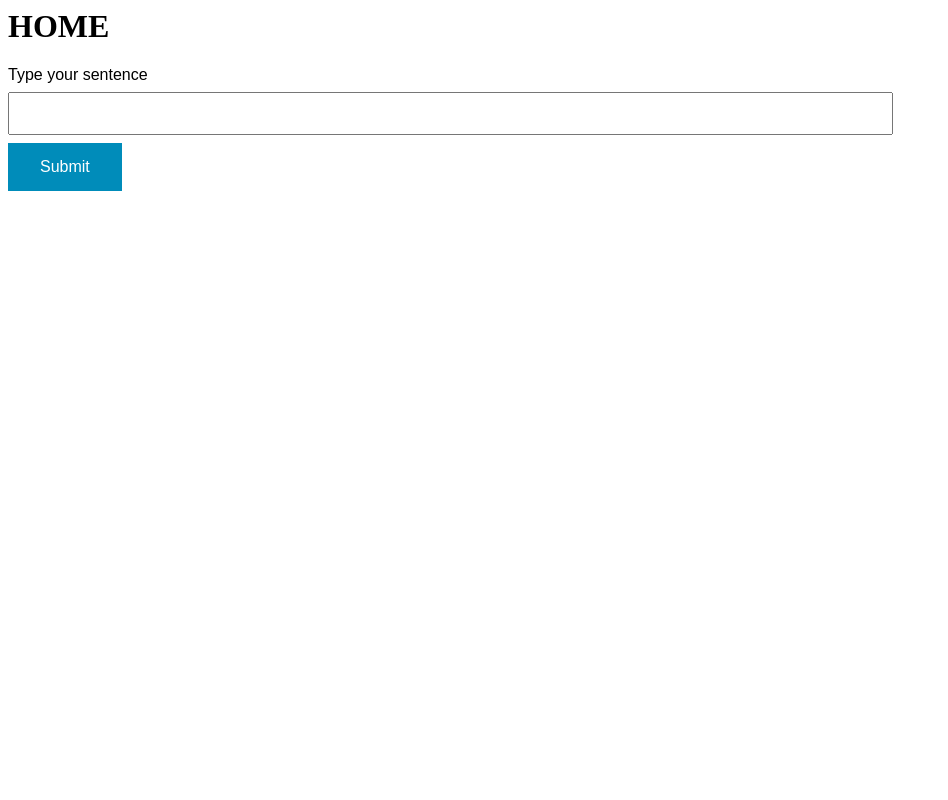
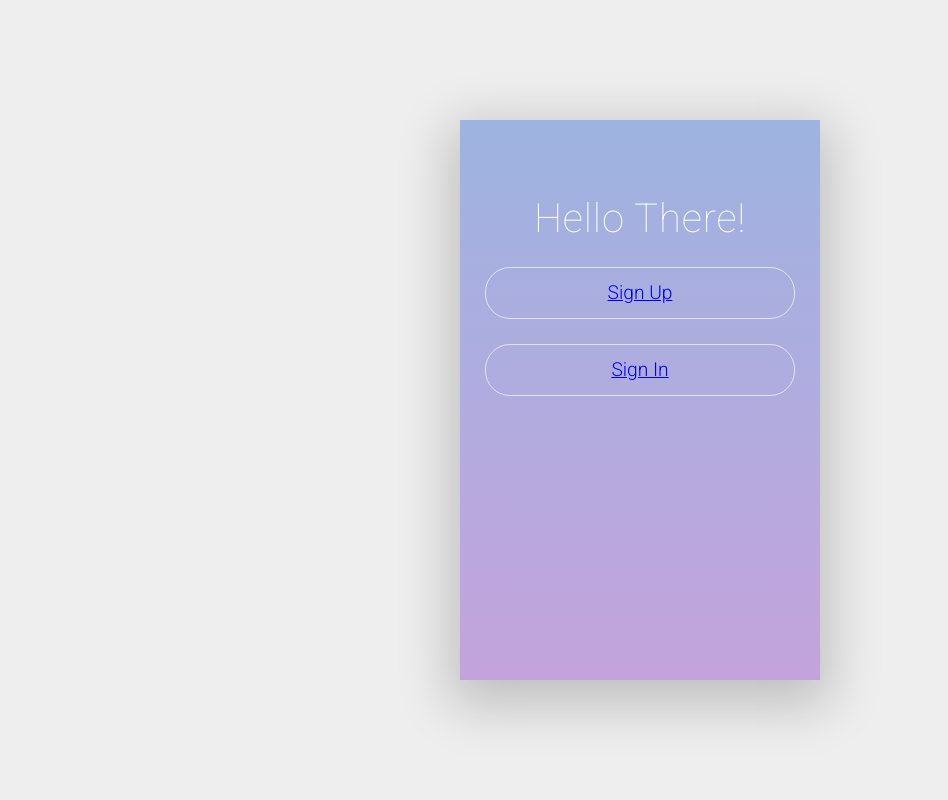
Before and after one commit to iHarMan/presc-gen, a Django app: page / in a window 1280 px wide. Shown: the whole page, without its empty margins (0-948 px from the left). Run offline with Django 3.2, Linux system fonts and the light colour scheme.

Commit message:
home and landing done

```diff
--- a/presc/templates/presc/index.html
+++ b/presc/templates/presc/index.html
@@ -4,16 +4,27 @@
 	<meta charset="UTF-8">
 	<meta http-equiv="X-UA-Compatible" content="IE=edge">
 	<meta name="viewport" content="width=device-width, initial-scale=1.0">
-	<title>Document</title>
-	<link rel="stylesheet" href="{% static 'presc/styles.css' %}">
+	<title>Landing</title>
+	<link rel="stylesheet" href="{% static 'presc/register.css' %}">
 </head>
 <body>
-	<h1>HOME</h1>
-	<form method="post">
-		{% csrf_token %}
-		<label for="sent" id="text">Type your sentence</label><br>
-		<input type="text" id="sent" name="sent" /><br>
-		<input type="submit" id="button"></input>
-	</form>
+
+	<div class='bold-line'></div>
+	<div class='container'>
+	<div class='window'>
+		<div class='overlay'></div>
+		<div class='content'>
+		<div class='welcome'>Hello There!</div>
+		<div class='input-fields'>
+
+			<form method="post">
+				{% csrf_token %}
+				<div><button type="submit" id="button" class='ghost-round full-width'><a href="{% url 'register' %}">Sign Up</a></button></div>
+				<div><button type="submit" id="button" class='ghost-round full-width'><a href="{% url 'login' %}">Sign In</a></button></div>
+			</form>
+		</div>
+		</div>
+	</div>
+	</div>
 </body>
 </html>
--- a/presc/templates/presc/login.html
+++ b/presc/templates/presc/login.html
@@ -4,7 +4,7 @@
 	<meta charset="UTF-8">
 	<meta http-equiv="X-UA-Compatible" content="IE=edge">
 	<meta name="viewport" content="width=device-width, initial-scale=1.0">
-	<title>Document</title>
+	<title>Login</title>
 	<link rel="stylesheet" href="{% static 'presc/register.css' %}">
 </head>
 <body>
@@ -46,7 +46,7 @@
 					</li>
 					<br>
 				</ul>
-				<div><button type="submit" id="button" class='ghost-round full-width'>Login</button></div>
+				<div><button type="submit" id="button" class='ghost-round full-width'>LogIn</button></div>
 			</form>
 				<a href="{% url 'register'%}">Don't have an account? Sign up here.</a>
 				<br><br>
--- a/presc/templates/presc/register.html
+++ b/presc/templates/presc/register.html
@@ -4,7 +4,7 @@
 	<meta charset="UTF-8">
 	<meta http-equiv="X-UA-Compatible" content="IE=edge">
 	<meta name="viewport" content="width=device-width, initial-scale=1.0">
-	<title>Document</title>
+	<title>Register</title>
 	<link rel="stylesheet" href="{% static 'presc/register.css' %}">
 </head>
 <body>
--- a/presc/urls.py
+++ b/presc/urls.py
@@ -2,7 +2,7 @@ from django.urls import path
 from .views import *
 
 urlpatterns = [
-    path('', nlp, name='algo'),
+    path('', landing, name='landing'),
     path('home/', home, name='home'),
     path('register/', register, name='register'),
     path('login/', login, name='login')
--- a/presc/views.py
+++ b/presc/views.py
@@ -6,6 +6,9 @@ from .models import Profile
 from django.contrib.auth.models import User
 from nltk import word_tokenize
 import pandas as pd
+
+def landing(request):
+	return render(request, "presc/index.html")
 
 def register(request):
 	if request.method == 'POST':
@@ -38,15 +41,12 @@ def login(request):
 		user = auth.authenticate(request, username=username, password=password)
 		if user is not None:
 			auth.login(request, user)
-			return redirect('home')
+			return render(request, 'presc/home.html', {'username': username})
 		messages.error(request, 'Invalid credentials.')
 		return redirect('login')
 	return render(request, 'presc/login.html')
 
 def home(request):
-	return HttpResponse("Home Page")
-
-def nlp(request):
 	if request.method == 'POST':
 		sent = request.POST.get("sent")
 		data1 = pd.read_csv("data.csv")
@@ -72,4 +72,4 @@ def nlp(request):
 						print(datas)
 		return render(request, 'presc/table.html', context={'datas': datas})
 	else:
-		return render(request, 'presc/index.html')
+		return render(request, 'presc/home.html')
```
Also changed, not shown: presc/templates/presc/home.html (added, +19 -0 lines), db.sqlite3.
